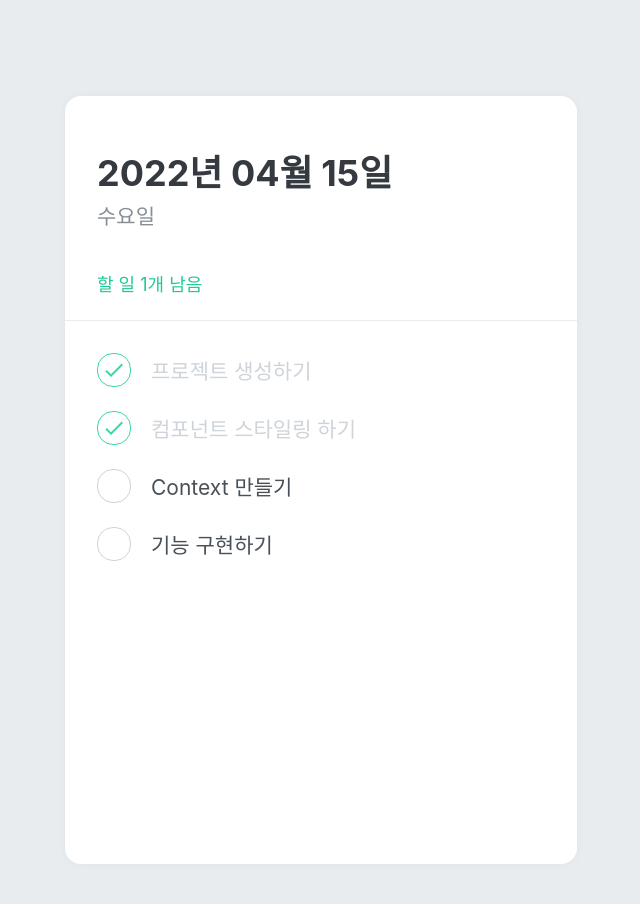
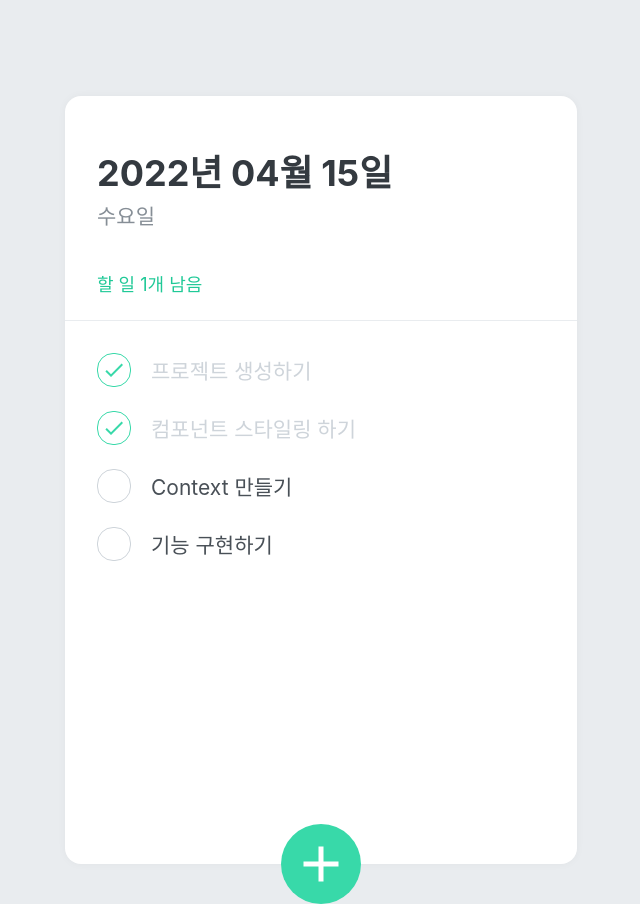
Before and after one commit to kws60000/react_todolist, a React (Create React App) app: page / in a window 1280 px wide. Shown: the whole page, without its empty margins (319-959 px from the left). Built offline with nearby package versions, Linux system fonts and the light colour scheme.

Commit message:
TodoCreate 컴포넌트 생성 및 styled-components 적용

```diff
--- a/src/App.js
+++ b/src/App.js
@@ -1,7 +1,8 @@
 import { createGlobalStyle } from 'styled-components'
-import TodoTemplate from './components/TodoTemplate';
-import TodoHead from './components/TodoHead';
+import TodoTemplate from './components/TodoTemplate'
+import TodoHead from './components/TodoHead'
 import TodoList from './components/TodoList'
+import TodoCreate from './components/TodoCreate'
 
 const GlobalStyle = createGlobalStyle`
   body {
@@ -16,6 +17,7 @@
       <TodoTemplate>
         <TodoHead />
         <TodoList />
+        <TodoCreate />
       </TodoTemplate>
     </>
   );
--- /dev/null
+++ b/src/components/TodoCreate.js
@@ -0,0 +1,98 @@
+import React, {useState} from 'react'
+import styled, {css} from 'styled-components'
+import { MdAdd } from 'react-icons/md'
+
+const CircleButton = styled.button`
+  background: #38d9a9;
+  &:hover {
+    background: #63e6be;
+  }
+  &:active {
+    background: #20c997;
+  }
+
+  z-index: 5;
+  cursor: pointer;
+  width: 80px;
+  height: 80px;
+  display: block;
+  align-items: center;
+  justify-content: center;
+  font-size: 60px;
+  position: absolute;
+  left: 50%;
+  bottom: 0px;
+  transform: translate(-50%, 50%);
+  color: white;
+  border-radius: 50%;
+  border: none;
+  outline: none;
+  display: flex;
+  align-items: center;
+  justify-content: center;
+
+  trnasition: 0.125s all ease-in;
+  ${props =>
+    props.open &&
+    css`
+      background: #ff6b6b;
+      &:hover {
+        background: #ff8787;
+      }
+      &:active {
+        background: #fa5252;
+      }
+      transform: translate(-50%, 50%) rotate(45deg)
+    `}
+`
+
+const InsertFormPositioner = styled.div`
+  width: 100%;
+  bottom: 0;
+  left: 0;
+  position: absolute;
+`
+
+const InsertForm = styled.form`
+  background: #f8f9fa;
+  padding-left: 32px;
+  padding-top: 32px;
+  padding-right: 32px;
+  padding-bottom: 72px;
+
+  border-bottom-left-radius: 16px;
+  border-bottom-right-radius: 16px;
+  border-top: 1px solid #e9ecef;
+`
+
+const Input = styled.input`
+  padding: 12px;
+  border-radius: 4px;
+  border: 1px solid #dee2e6;
+  width: 100%;
+  outline: none;
+  font-size: 18px;
+  box-sizing: border-box;
+`
+
+function TodoCreate() {
+  const [open, setOpen] = useState(false)
+  const onToggle = () => setOpen(!open)
+
+  return (
+    <>
+      {open && (
+        <InsertFormPositioner>
+          <InsertForm>
+            <Input autoFocus placeholder='할 일을 입력 후, Enter 를 누르세요' />
+          </InsertForm>
+        </InsertFormPositioner>
+      )}
+      <CircleButton onClick={onToggle} open={open}>
+        <MdAdd />
+      </CircleButton>
+    </>
+  )
+}
+
+export default TodoCreate
```
